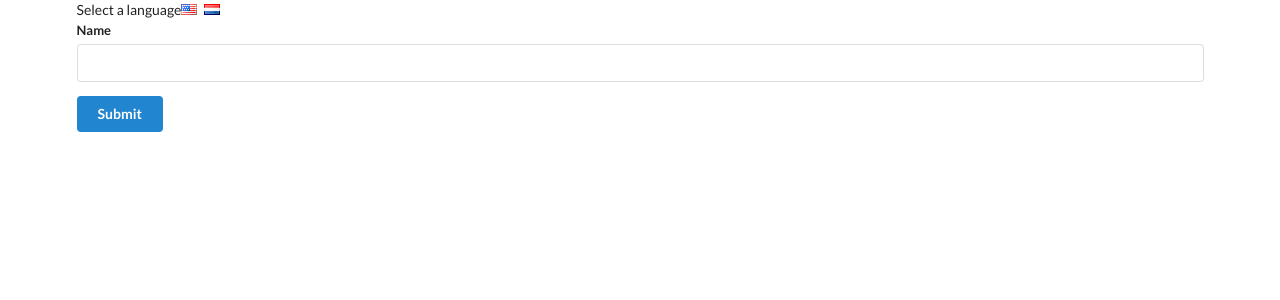
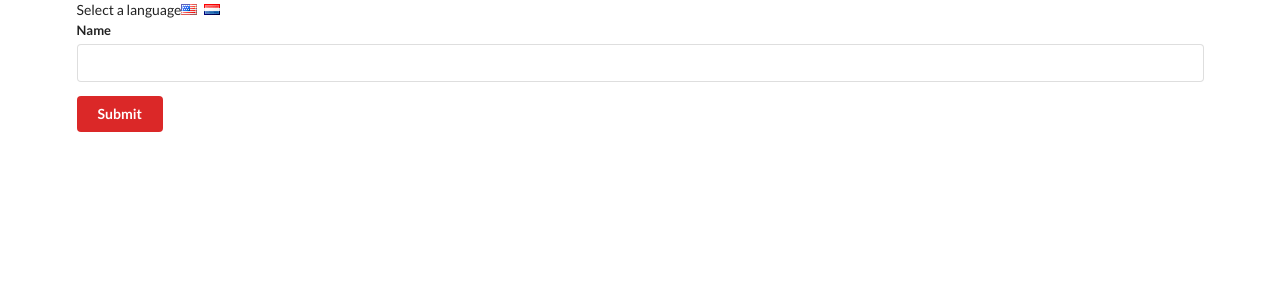
Before and after one commit to Joseph-Mutua/language_translation, a React (Create React App) app: page / in a window 1280 px wide. Shown: the top 300 px of the page. Built offline with nearby package versions, Linux system fonts and the light colour scheme.

Commit message:
Pulling data from multiple contexts

```diff
--- a/src/components/App.js
+++ b/src/components/App.js
@@ -1,6 +1,7 @@
 import React, { Component } from "react";
 import UserCreate from "./UserCreate";
 import LanguageContext from "../contexts/LanguageContext";
+import ColorContext from "../contexts/ColorContext";
 
 class App extends Component {
   state = {
@@ -26,7 +27,9 @@
           />
         </div>
         <LanguageContext.Provider value={this.state.language}>
-          <UserCreate />
+          <ColorContext.Provider value="red">
+            <UserCreate />
+          </ColorContext.Provider>
         </LanguageContext.Provider>
       </div>
     );
--- a/src/components/Button.js
+++ b/src/components/Button.js
@@ -1,16 +1,19 @@
 import React, { Component } from "react";
 import LanguageContext from "../contexts/LanguageContext";
+import ColorContext from "../contexts/ColorContext";
 
 class Button extends Component {
-
-
   render() {
     return (
-      <button className="ui button primary">
-        <LanguageContext.Consumer>
-          {(value) => (value === "english" ? "Submit" : "Voorleggen")}
-        </LanguageContext.Consumer>
-      </button>
+      <ColorContext.Consumer>
+        {(color) => (
+          <button className={`ui button ${color}`}>
+            <LanguageContext.Consumer>
+              {(value) => (value === "english" ? "Submit" : "Voorleggen")}
+            </LanguageContext.Consumer>
+          </button>
+        )}
+      </ColorContext.Consumer>
     );
   }
 }
--- /dev/null
+++ b/src/contexts/ColorContext.js
@@ -0,0 +1,3 @@
+import React from 'react';
+
+export default React.createContext();
```
Also changed, not shown: 1 other file (tests, documents, lock files or other folders).
